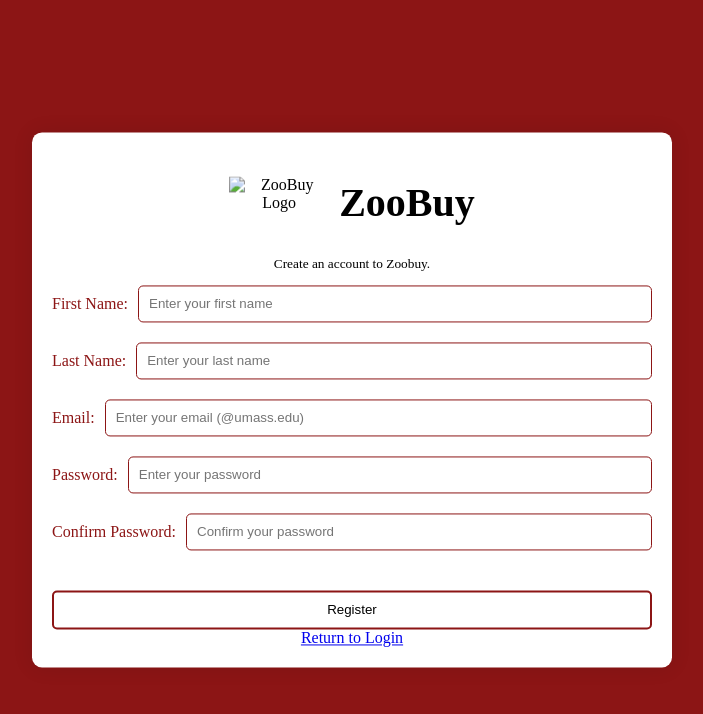
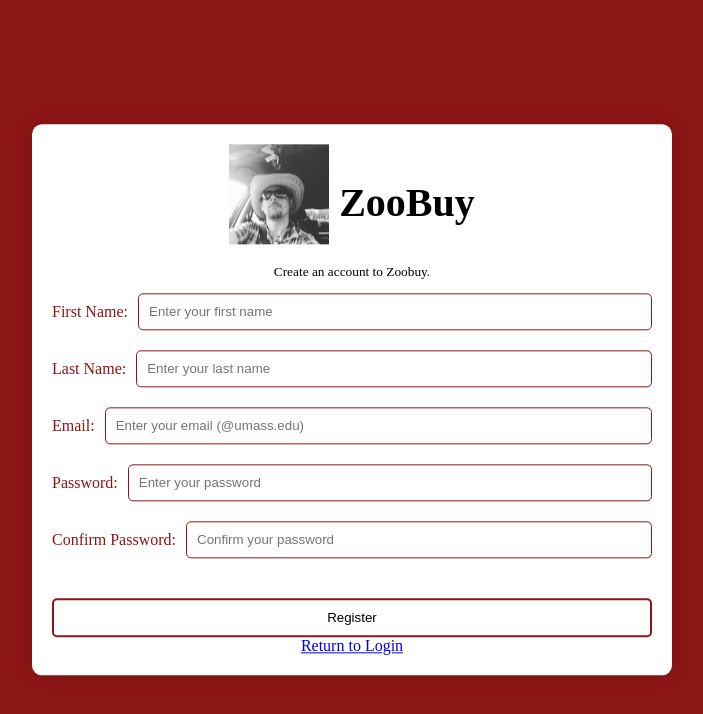
Before and after one commit to hannajiangg/326-Group-Project, a website: page src/client/register/register.html in a window 1280 px wide. Shown: the whole page, without its empty margins (288-991 px from the left). Drawn offline with Linux system fonts and the light colour scheme; files that its build step writes are made by us from their sources.

Commit message:
fixed some foldering

```diff
--- a/src/client/register/register.html
+++ b/src/client/register/register.html
@@ -4,14 +4,14 @@
     <meta charset="UTF-8">
     <meta name="viewport" content="width=device-width, initial-scale=1.0">
     <title>Registration Page</title>
-    <link rel="stylesheet" href="common.css"> <!-- Link to CSS file for this specific page -->
-    <link rel="stylesheet" href="register/register.css"> <!-- Link to CSS file for registration page -->
+    <link rel="stylesheet" href="../common.css"> <!-- Link to CSS file for this specific page -->
+    <link rel="stylesheet" href="register.css"> <!-- Link to CSS file for registration page -->
 </head>
 <body>
     <div class="red-background">
         <div class="white-box">
             <div class="logo-container">
-                <img src="./assets/zoo_buy_logo.jpg" alt="ZooBuy Logo">
+                <img src=".././assets/zoo_buy_logo.jpg" alt="ZooBuy Logo">
                 <h1>ZooBuy</h1>
             </div>
             <p class="sign-in-text">Create an account to Zoobuy.</p>
@@ -38,7 +38,7 @@
                 </div>
                 <div class="button-container">
                     <button type="submit">Register</button>
-                    <a href="login.html" class="login-button">Return to Login</a>
+                    <a href="../login/login.html" class="login-button">Return to Login</a>
                 </div>
             </form>
         </div>
```
Also changed, not shown: src/client/login/login.html (+2 -2 lines).
